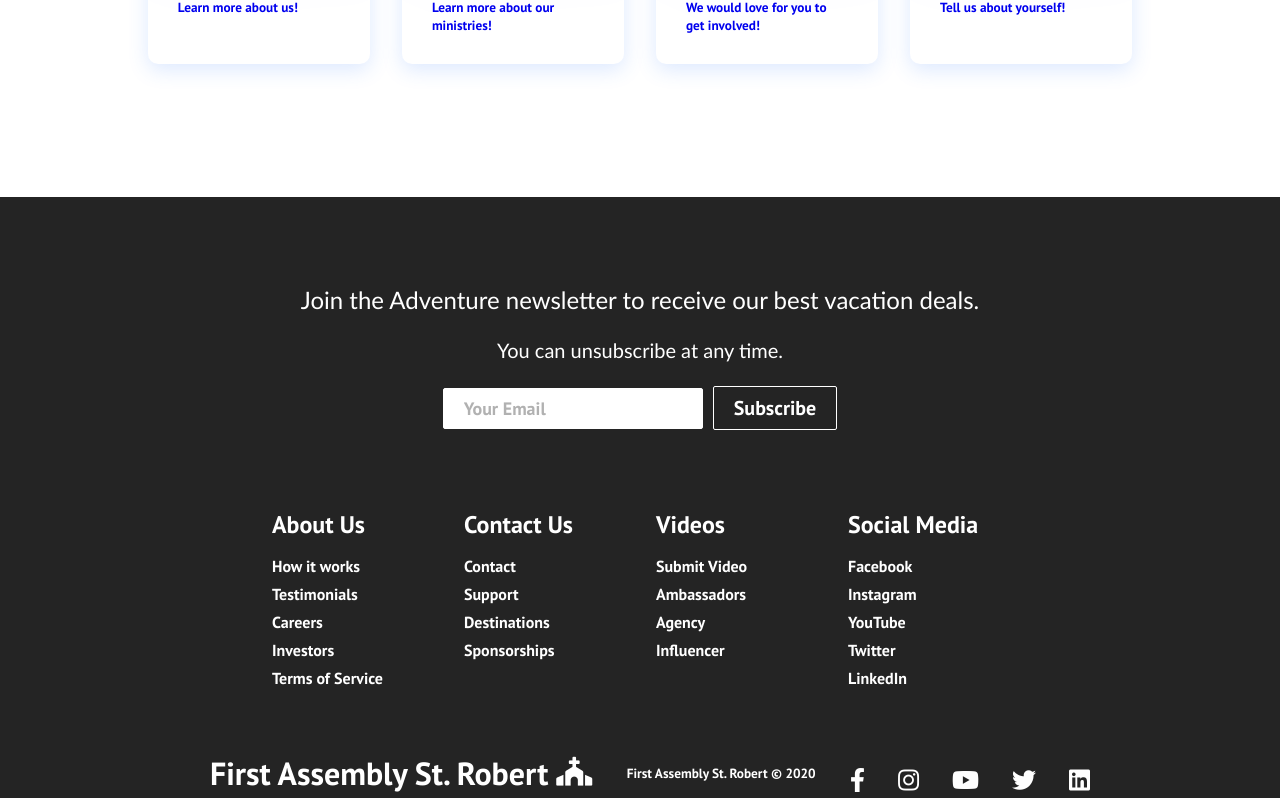
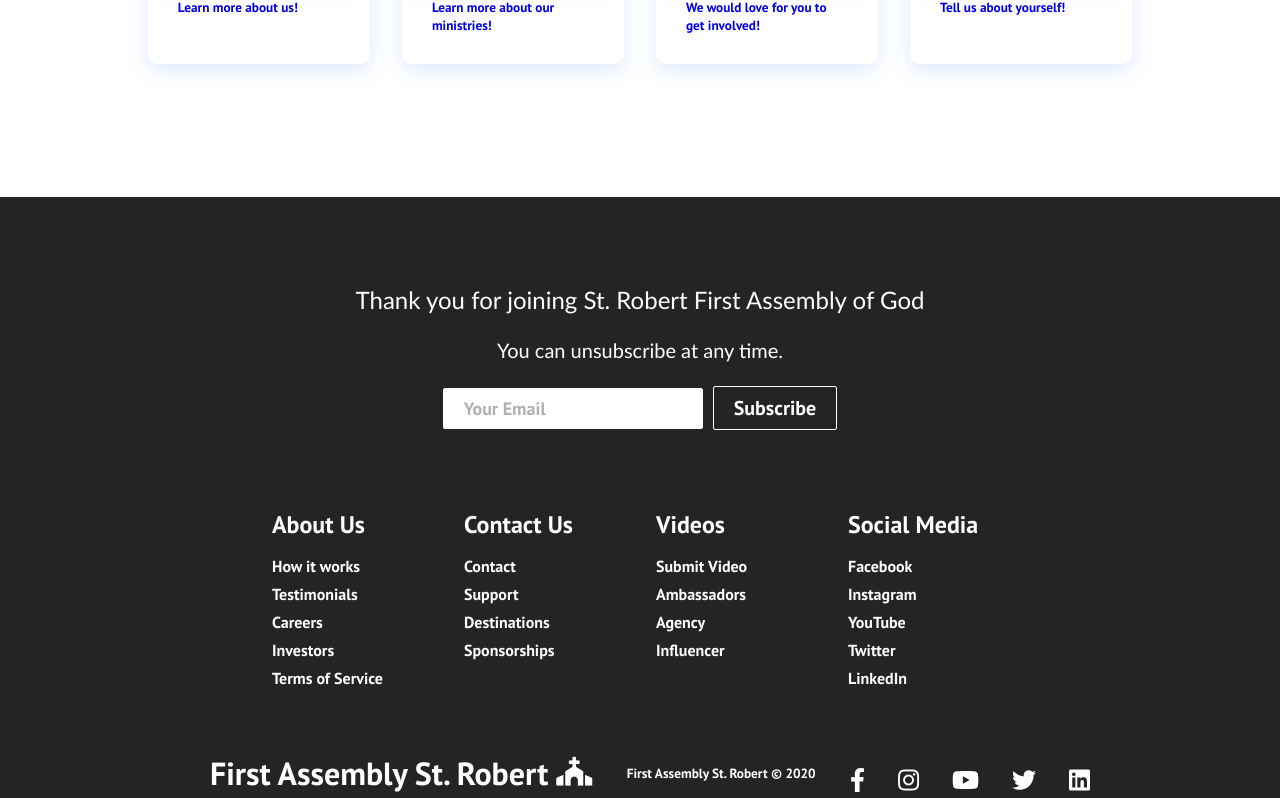
Before and after one commit to lmuseau/st-robert-first-assembly, a React (Create React App) app: page / in a window 1280 px wide. Shown: the part 1207-2005 px from the top of the page. Built offline with nearby package versions, Linux system fonts and the light colour scheme.

Commit message:
Edited the footer and navbar text

```diff
--- a/src/components/Footer.js
+++ b/src/components/Footer.js
@@ -8,7 +8,7 @@
     <div className='footer-container'>
       <section className='footer-subscription'>
         <p className='footer-subscription-heading'>
-          Join the Adventure newsletter to receive our best vacation deals.
+          Thank you for joining St. Robert First Assembly of God
         </p>
         <p className='footer-subscription-text'>
           You can unsubscribe at any time.
--- a/src/components/Navbar.js
+++ b/src/components/Navbar.js
@@ -29,7 +29,7 @@
       <nav className='navbar'>
         <div className='navbar-container'>
           <Link to='/' className='navbar-logo' onClick={closeMobileMenu}>
-            Saint Robert's First Assembly of God <i className='fas fa-church' />
+            Saint Robert First Assembly of God <i className='fas fa-church' />
           </Link>
           <div className='menu-icon' onClick={handleClick}>
             <i className={click ? 'fas fa-times' : 'fas fa-bars'}></i>
```
